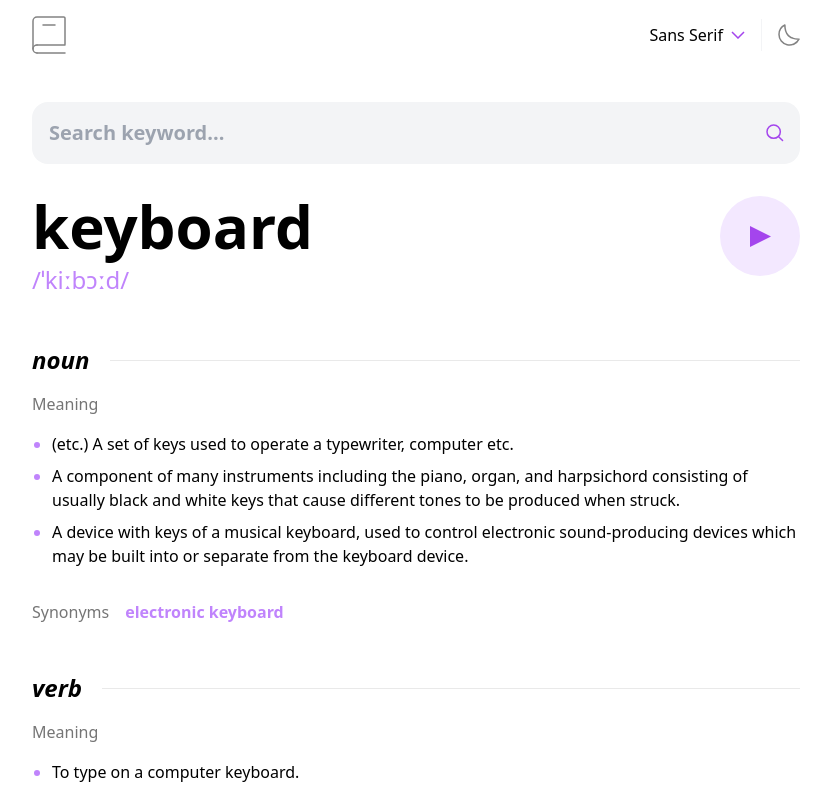
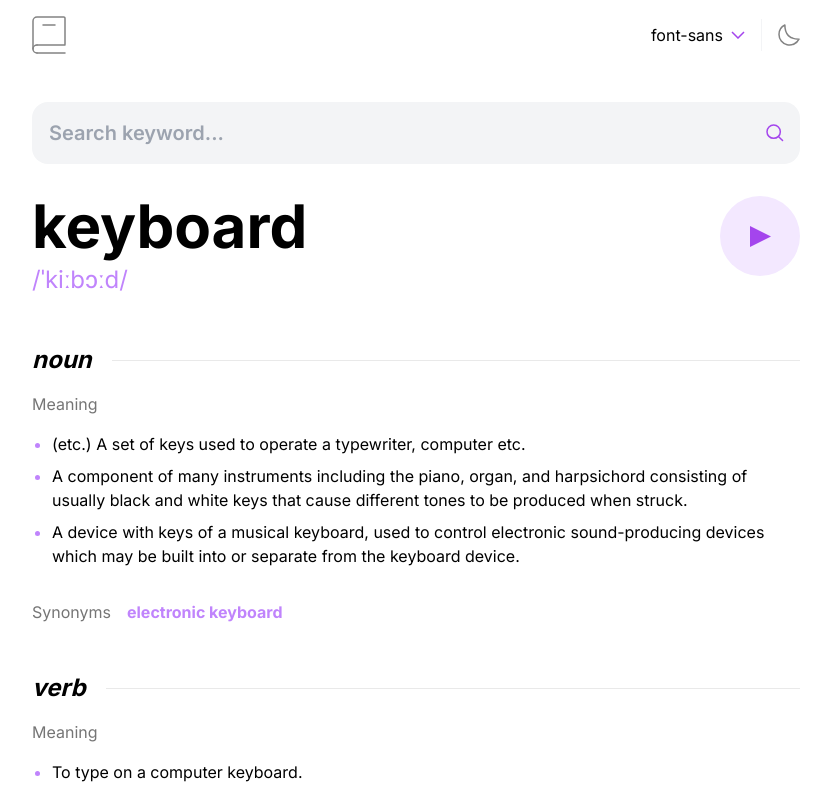
Before and after one commit to dominikrubroeder/dictionary-web-app, a Next.js app: page / in a window 1280 px wide. Shown: the top 796 px of the page, without its empty margins (224-1055 px from the left). Built offline with nearby package versions, Linux system fonts and the light colour scheme.

Commit message:
Fix font style switch cross-browser

```diff
--- a/src/app/components/FontStyleSwitch.tsx
+++ b/src/app/components/FontStyleSwitch.tsx
@@ -2,26 +2,26 @@
 import { useState } from "react";
 
 interface fontStyle {
-  types: "Sans Serif" | "Serif" | "Mono";
+  types: "font-sans" | "font-serif" | "font-mono";
 }
+
+const initialFontStyle: fontStyle["types"] = "font-sans";
 
 export default function FontStyleSwitch() {
   const [isOpen, setIsOpen] = useState(false);
-  const [fontStyle, setFontStyle] = useState<fontStyle["types"]>("Sans Serif");
+  const [fontStyle, setFontStyle] =
+    useState<fontStyle["types"]>(initialFontStyle);
 
   function enableFontStyle(fontStyle: fontStyle["types"]) {
     // Remove all font based class names from HTML element
-    document.documentElement.classList.forEach((className) => {
+    document.body.classList.forEach((className) => {
       if (className.startsWith("font-"))
-        document.documentElement.classList.remove(className);
+        document.body.classList.remove(className);
     });
 
     // Apply current font style to HTML element
-    document.documentElement.classList.add(
-      `font-${fontStyle.toLowerCase().replace(" ", "")}-theme`
-    );
+    document.body.classList.add(fontStyle);
 
-    // Set font style state
     setFontStyle(fontStyle);
     setIsOpen(false);
   }
@@ -52,19 +52,19 @@ export default function FontStyleSwitch() {
         <div className="absolute right-0 top-8 z-50 min-w-[11.5rem] rounded-xl bg-white p-6 drop-shadow-2xl dark:bg-black dark:shadow-app-shadow">
           <ul className="grid w-max gap-2">
             <li
-              onClick={() => enableFontStyle("Sans Serif")}
+              onClick={() => enableFontStyle("font-sans")}
               className="cursor-pointer font-sans text-lg hover:text-purple-400 dark:text-white dark:hover:text-purple-400"
             >
               Sans Serif
             </li>
             <li
-              onClick={() => enableFontStyle("Serif")}
+              onClick={() => enableFontStyle("font-serif")}
               className="cursor-pointer font-serif text-lg hover:text-purple-400 dark:text-white dark:hover:text-purple-400"
             >
               Serif
             </li>
             <li
-              onClick={() => enableFontStyle("Mono")}
+              onClick={() => enableFontStyle("font-mono")}
               className="cursor-pointer font-mono text-lg hover:text-purple-400 dark:text-white dark:hover:text-purple-400"
             >
               Mono
--- a/src/app/globals.css
+++ b/src/app/globals.css
@@ -14,16 +14,4 @@
     *:not(.fm-animate) {
         @apply transition-all duration-300
     }
-
-    .font-sansserif-theme * {
-        @apply font-sans
-    }
-
-    .font-serif-theme * {
-        @apply font-serif
-    }
-
-    .font-mono-theme * {
-        @apply font-mono
-    }
 }
--- a/src/app/layout.tsx
+++ b/src/app/layout.tsx
@@ -18,7 +18,7 @@ export default function RootLayout({
   children: React.ReactNode;
 }) {
   return (
-    <html lang="en" className="font-sansserif-theme">
+    <html lang="en">
       <body
         className={`mx-auto grid min-h-screen w-full max-w-screen-md grid-rows-[max-content_max-content_1fr] gap-8 px-6 dark:bg-black sm:px-10 lg:px-0 ${inter.className}`}
       >
--- a/src/app/page.tsx
+++ b/src/app/page.tsx
@@ -45,8 +45,6 @@ export default function Home() {
   const phonetics = data?.phonetics.find((phonetic) => phonetic.audio !== "");
 
   useEffect(() => {
-    console.log(data);
-
     animate(
       scope.current,
       {
```
